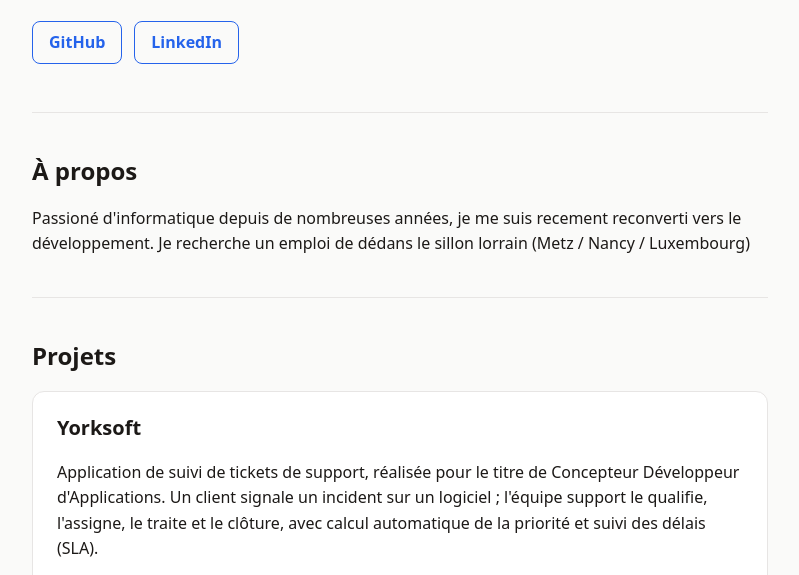
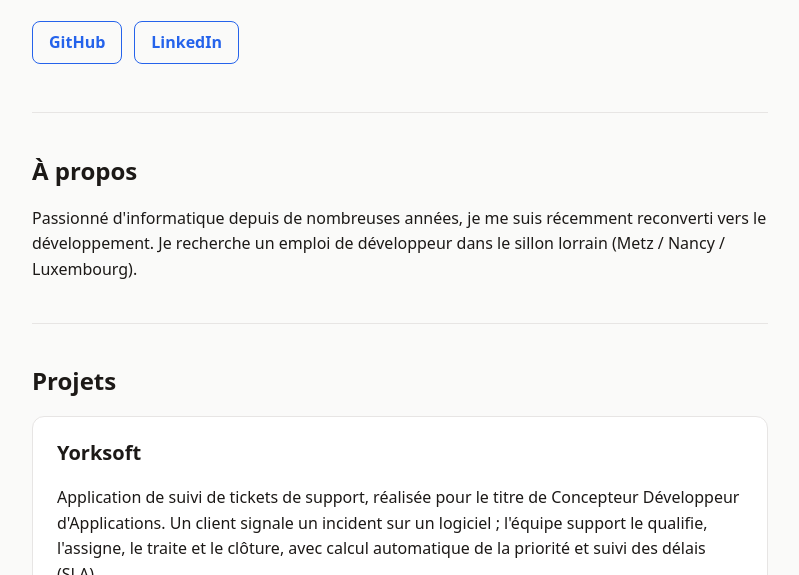
Before and after one commit to Ludvinae/Portfolio, a plain HTML site: page index.html in a window 1280 px wide. Shown: the part 165-740 px from the top of the page, without its empty margins (240-1039 px from the left). Drawn offline with Linux system fonts and the light colour scheme.

Commit message:
Fix typos in the introduction
Co-Authored-By: Claude Opus 5.5 <noreply@anthropic.com>

```diff
--- a/index.html
+++ b/index.html
@@ -20,7 +20,7 @@
   <main>
     <section id="a-propos">
       <h2>À propos</h2>
-      <p>Passioné d'informatique depuis de nombreuses années, je me suis recement reconverti vers le développement. Je recherche un emploi de dédans le sillon lorrain (Metz / Nancy / Luxembourg)</p>
+      <p>Passionné d'informatique depuis de nombreuses années, je me suis récemment reconverti vers le développement. Je recherche un emploi de développeur dans le sillon lorrain (Metz / Nancy / Luxembourg).</p>
     </section>
 
     <section id="projets">
```
